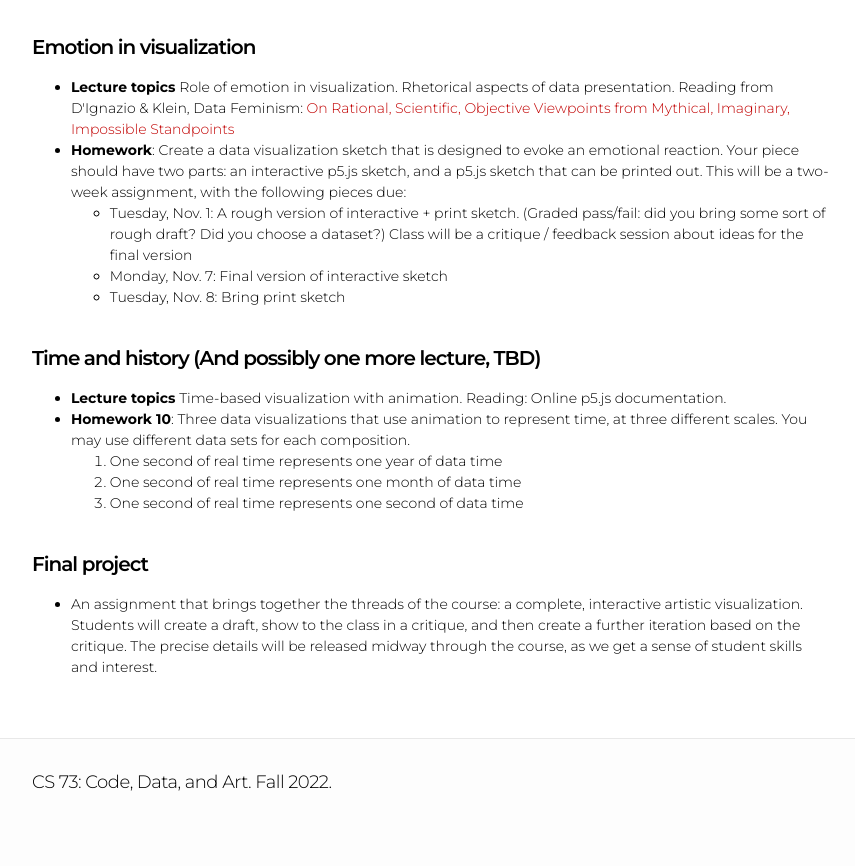
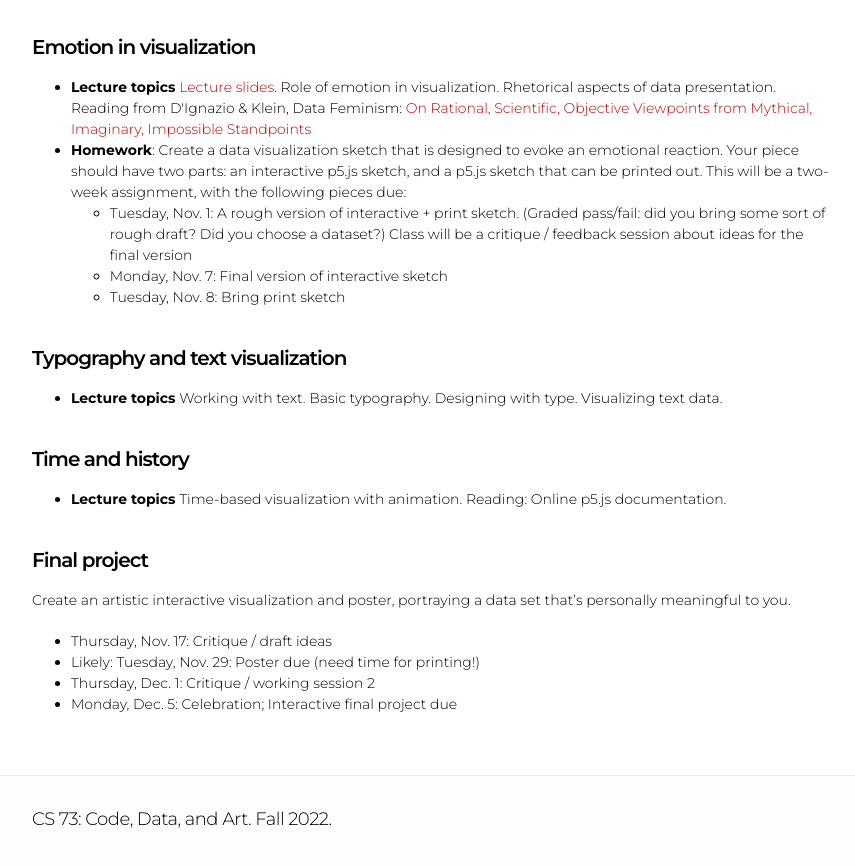
Before and after one commit to wattenberg/cs73, a plain HTML site: page syllabus.html in a window 1280 px wide. Shown: the part 5049-5915 px from the top of the page, without its empty margins (208-1063 px from the left). Before the commit the page ends 5890 px from the top, so only its background shows below. Drawn offline with Linux system fonts and the light colour scheme.

Commit message:
Emotion lecture; final project

```diff
--- a/syllabus.html
+++ b/syllabus.html
@@ -411,7 +411,7 @@ Things to think about:
 <p>
 <h4>Emotion in visualization</h4>
 <ul>
-<li><strong>Lecture topics</strong> Role of emotion in visualization.
+<li><strong>Lecture topics</strong> <a href="https://docs.google.com/presentation/d/1-Nm147a9s-5eTu_oq57iuAj5_r73jC0itZOYAV4EMiE/edit#slide=id.g1724d3a1830_1_305">Lecture slides</a>. Role of emotion in visualization.
 Rhetorical aspects of data presentation. Reading from D'Ignazio & Klein, Data Feminism: <a href="https://data-feminism.mitpress.mit.edu/pub/5evfe9yd/release/5">On Rational, Scientific, Objective Viewpoints from Mythical, Imaginary, Impossible Standpoints</a>
 </li>
 <li>
@@ -428,18 +428,20 @@ Create a data visualization sketch that is designed to evoke an emotional reacti
 
 
 
+
 <p>
-<h4>Time and history (And possibly one more lecture, TBD)</h4>
+<h4>Typography and text visualization</h4>
+<ul>
+<li><strong>Lecture topics</strong> Working with text. Basic typography. Designing with type. Visualizing text data.
+</li>
+</ul>
+
+
+
+<p>
+<h4>Time and history</h4>
 <ul>
 <li><strong>Lecture topics</strong> Time-based visualization with animation. Reading: Online p5.js documentation.
-</li>
-<li>
-<strong>Homework 10</strong>: Three data visualizations that use animation to represent time, at three different scales. You may use different data sets for each composition.
-<ol>
-<li>One second of real time represents one year of data time</li>
-<li>One second of real time represents one month of data time</li>
-<li>One second of real time represents one second of data time</li>
-</ol>
 </li>
 </ul>
 
@@ -450,11 +452,14 @@ Create a data visualization sketch that is designed to evoke an emotional reacti
 
 <p>
 <h4>Final project</h4>
+Create an artistic interactive visualization and poster, portraying a data set that’s personally meaningful to you.
 <ul>
-<li>
-  An assignment that brings together the threads of the course: a complete, interactive artistic visualization. Students will create a draft, show to the class in a critique, and then create a further iteration based on the critique. The precise details will be released midway through the course, as we get a sense of student skills and interest.
-</li>
+<li>Thursday, Nov. 17: Critique / draft ideas</dd>
+<li>Likely: Tuesday, Nov. 29: Poster due (need time for printing!)</dd>
+<li>Thursday, Dec. 1: Critique / working session 2</dd>
+<li>Monday, Dec. 5: Celebration; Interactive final project due<dd>
 </ul>
+
 
 
 
```
